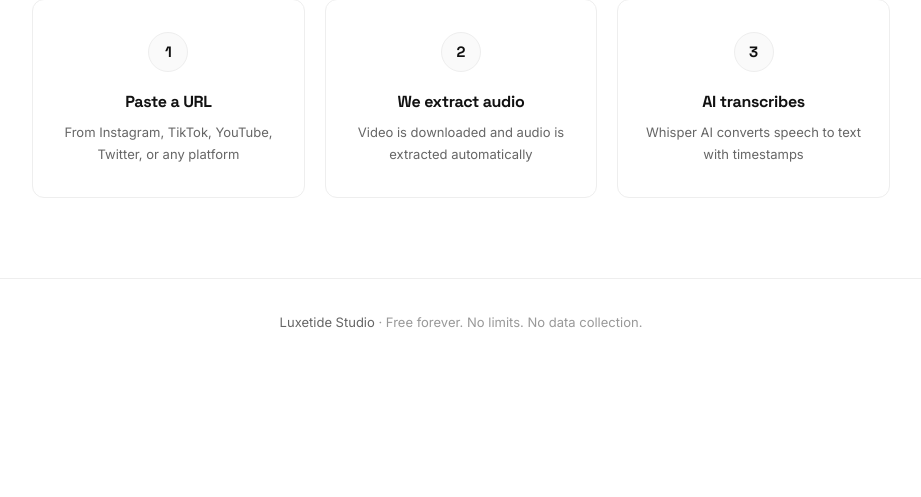
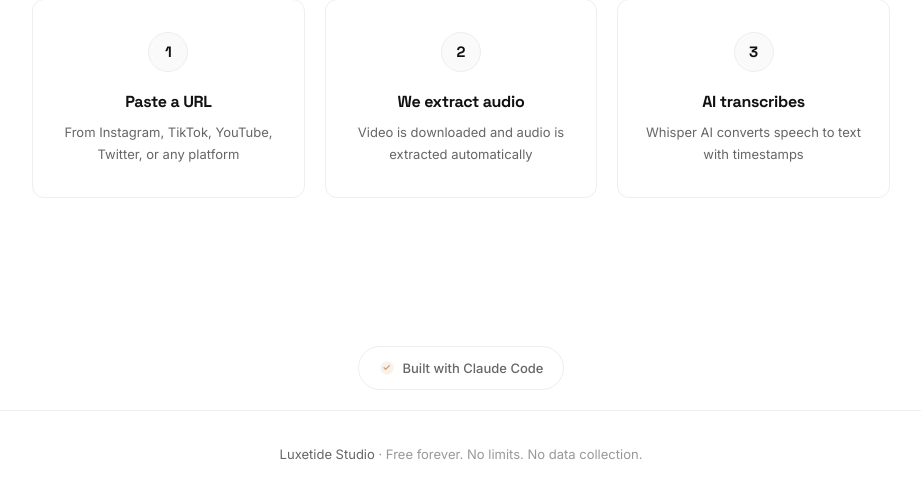
Before and after one commit to nomadproin90days/transcriber, a Flask app: page / in a window 1280 px wide. Shown: the part 801-1298 px from the top of the page, without its empty margins (179-1100 px from the left). Before the commit the page ends 1129 px from the top, so only its background shows below. Run offline with Flask 3, Linux system fonts and the light colour scheme; some libraries are stand-ins or nearby versions.

Commit message:
Add Claude Code referral badge in footer area
Subtle pill-shaped badge with hover lift effect, links to
Claude Code guest pass. Matches Luxetide Studio design system.

Co-Authored-By: Claude Opus 4.6 (1M context) <noreply@anthropic.com>

```diff
--- a/templates/index.html
+++ b/templates/index.html
@@ -695,6 +695,40 @@
 
         .step p { font-size: 13px; color: var(--text-muted); }
 
+        /* Powered by badge */
+        .powered-by {
+            display: flex;
+            align-items: center;
+            justify-content: center;
+            gap: 20px;
+            margin-top: 48px;
+            padding: 20px;
+        }
+
+        .powered-badge {
+            display: inline-flex;
+            align-items: center;
+            gap: 8px;
+            padding: 10px 20px;
+            border-radius: 100px;
+            border: 1px solid var(--border);
+            background: var(--bg);
+            text-decoration: none;
+            color: var(--text-muted);
+            font-size: 13px;
+            font-weight: 500;
+            transition: all 0.3s cubic-bezier(0.16, 1, 0.3, 1);
+        }
+
+        .powered-badge:hover {
+            border-color: var(--text);
+            color: var(--text);
+            transform: translateY(-2px);
+            box-shadow: 0 4px 12px rgba(0,0,0,0.06);
+        }
+
+        .powered-badge svg { flex-shrink: 0; }
+
         /* Footer */
         footer {
             text-align: center;
@@ -877,6 +911,16 @@
         </div>
     </div>
 
+    <div class="powered-by">
+        <a href="https://claude.ai/referral/VIVK8NoJOw" target="_blank" rel="noopener" class="powered-badge">
+            <svg width="16" height="16" viewBox="0 0 24 24" fill="none">
+                <path d="M12 2C6.48 2 2 6.48 2 12s4.48 10 10 10 10-4.48 10-10S17.52 2 12 2z" fill="#D4A574" opacity="0.15"/>
+                <path d="M15.5 8.5L10 14l-2.5-2.5" stroke="#D4A574" stroke-width="2" stroke-linecap="round" stroke-linejoin="round"/>
+            </svg>
+            Built with Claude Code
+        </a>
+    </div>
+
     <footer>
         <a href="https://luxetidestudio.com">Luxetide Studio</a> &middot; Free forever. No limits. No data collection.
     </footer>
```
